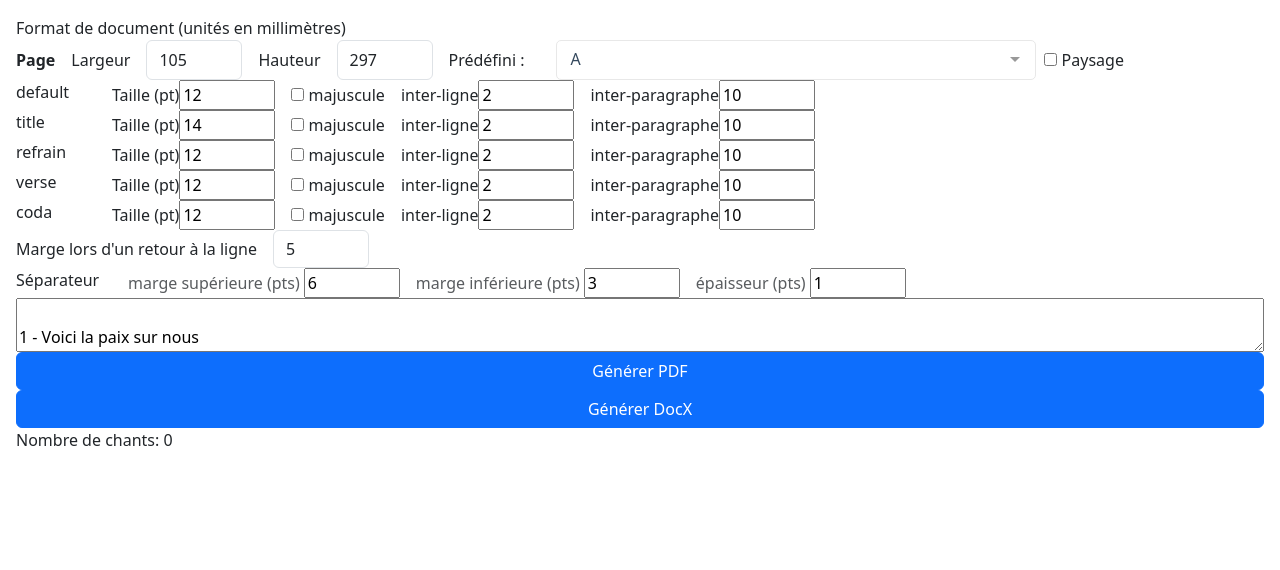
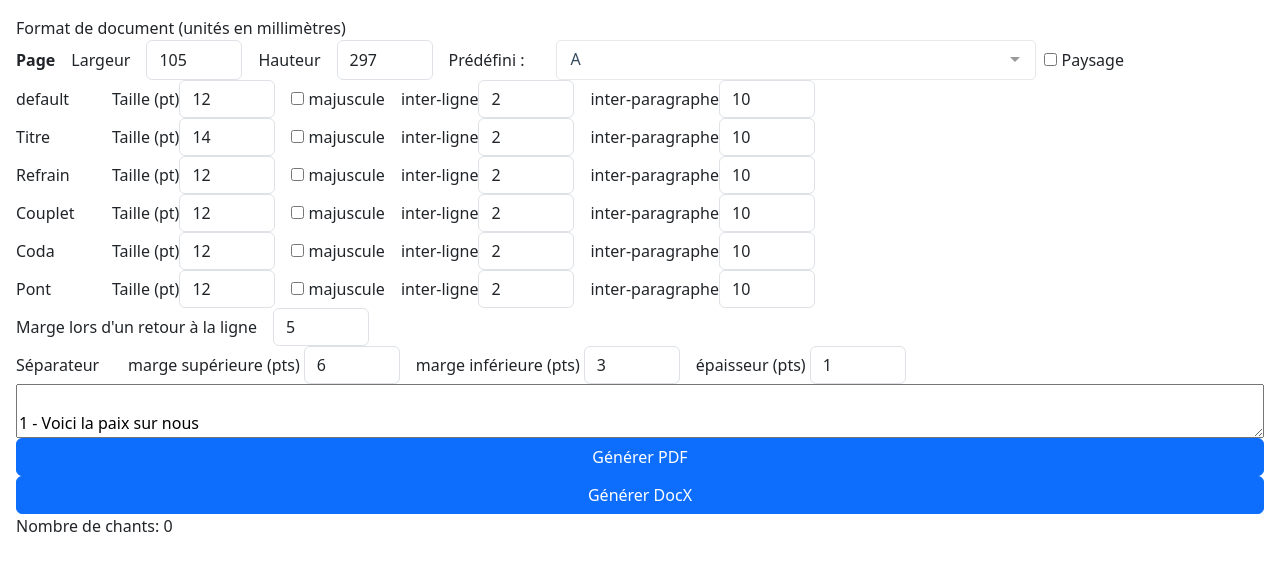
Before and after one commit to boutier/songbook, a Vue app: page / in a window 1280 px wide. Shown: the top 570 px of the page. Built offline with nearby package versions, Linux system fonts and the light colour scheme.

Commit message:
Add Bridge (Pont).

```diff
--- a/src/App.vue
+++ b/src/App.vue
@@ -40,10 +40,11 @@ import SeparatorStyleInput from './components/SeparatorStyleInput.vue'
     </div>
 
     <StyleInput :title="'default'" v-model:style="stylesheet.default" />
-    <StyleInput :title="'title'" v-model:style="stylesheet.title" />
-    <StyleInput :title="'refrain'" v-model:style="stylesheet.refrain" />
-    <StyleInput :title="'verse'" v-model:style="stylesheet.verse" />
-    <StyleInput :title="'coda'" v-model:style="stylesheet.coda" />
+    <StyleInput :title="'Titre'" v-model:style="stylesheet.title" />
+    <StyleInput :title="'Refrain'" v-model:style="stylesheet.refrain" />
+    <StyleInput :title="'Couplet'" v-model:style="stylesheet.verse" />
+    <StyleInput :title="'Coda'" v-model:style="stylesheet.coda" />
+    <StyleInput :title="'Pont'" v-model:style="stylesheet.bridge" />
 
     <div class="d-flex justify-content-start">
       <label class="form-label me-3 my-auto">Marge lors d'un retour à la ligne</label>
--- a/src/components/SeparatorStyleInput.vue
+++ b/src/components/SeparatorStyleInput.vue
@@ -23,27 +23,27 @@ export default {
 
 <template>
   <div class="d-flex">
-    <div class="size-input">{{ title }}</div>
-    <label class="ms-3 text-muted me-1 my-auto">marge supérieure (pts)</label>
+    <div class="size-input my-auto">{{ title }}</div>
+    <label class="form-label ms-3 me-1 my-auto">marge supérieure (pts)</label>
     <input
       ref="lineMarginTop"
-      class="size-input"
+      class="size-input form-control"
       :value="style.lineMarginTop"
       @input="emit"
       type="number"
     />
-    <label class="ms-3 text-muted me-1 my-auto">marge inférieure (pts)</label>
+    <label class="form-label ms-3 me-1 my-auto">marge inférieure (pts)</label>
     <input
       ref="lineMarginTop"
-      class="size-input"
+      class="size-input form-control"
       :value="style.lineMarginBottom"
       @input="emit"
       type="number"
     />
-    <label class="ms-3 text-muted me-1 my-auto">épaisseur (pts)</label>
+    <label class="form-label ms-3 me-1 my-auto">épaisseur (pts)</label>
     <input
       ref="lineThickness"
-      class="size-input"
+      class="size-input form-control"
       :value="style.lineThickness"
       @input="emit"
       type="number"
--- a/src/components/StyleInput.vue
+++ b/src/components/StyleInput.vue
@@ -26,27 +26,33 @@ export default {
 
 <template>
   <div class="d-flex">
-    <div class="size-input">{{ title }}</div>
-    <div class="my-auto">Taille (pt)</div>
-    <input ref="fontSize" class="size-input me-3" :value="style.size" type="number" @input="emit" />
-    <div class="my-auto me-3">
+    <div class="size-input my-auto">{{ title }}</div>
+    <div class="form-label my-auto">Taille (pt)</div>
+    <input
+      ref="fontSize"
+      class="form-control size-input me-3"
+      :value="style.size"
+      type="number"
+      @input="emit"
+    />
+    <div class="me-3 my-auto">
       <label>
         <input ref="toUpper" type="checkbox" @click="emit" :value="style.toUpper" />
         majuscule
       </label>
     </div>
-    <div class="my-auto">inter-ligne</div>
+    <div class="form-label my-auto">inter-ligne</div>
     <input
       ref="interLine"
-      class="size-input me-3"
+      class="form-control size-input me-3"
       :value="style.interLine"
       type="number"
       @input="emit"
     />
-    <div class="my-auto">inter-paragraphe</div>
+    <div class="form-label my-auto">inter-paragraphe</div>
     <input
       ref="afterParagraph"
-      class="size-input me-3"
+      class="form-control size-input me-3"
       :value="style.afterParagraph"
       type="number"
       @input="emit"
--- a/src/generator/bin-packing.ts
+++ b/src/generator/bin-packing.ts
@@ -176,7 +176,7 @@ export function bin_packing<T>(
   }
 
   var total_size_packed = buckets.reduce((acc, bin) => acc + bin.size, 0)
-  if (total_size_packed != total_size_to_be_packed) {
+  if (Math.round(total_size_packed) != Math.round(total_size_to_be_packed)) {
     errors.push(
       'packed: ' + total_size_packed + '\n' + 'should be packed: ' + total_size_to_be_packed
     )
--- a/src/generator/formatter.ts
+++ b/src/generator/formatter.ts
@@ -17,6 +17,7 @@ export type FormatDefinition = {
   refrain: StyleDefinition
   verse: StyleDefinition
   coda: StyleDefinition
+  bridge: StyleDefinition
 }
 
 export type Style = {
@@ -37,6 +38,7 @@ export type Format = {
   refrain: Style
   verse: Style
   coda: Style
+  bridge: Style
 }
 
 export const DEFAULT_STYLES: FormatDefinition = {
@@ -69,7 +71,14 @@ export const DEFAULT_STYLES: FormatDefinition = {
     afterParagraph: 10
   },
   coda: {
-    font: StandardFonts.TimesRoman,
+    font: StandardFonts.TimesRomanBold,
+    size: 12,
+    toUpper: false,
+    interLine: 2,
+    afterParagraph: 10
+  },
+  bridge: {
+    font: StandardFonts.TimesRomanBold,
     size: 12,
     toUpper: false,
     interLine: 2,
@@ -216,10 +225,11 @@ function format_song(page: PageFormat, styles: Format, song: Song): FormattedSon
   }
 
   const styleByPrefixType: { [t in PrefixType]: Style } = {
-    '': styles.default,
-    R: styles.refrain,
-    '#': styles.verse,
-    Coda: styles.coda
+    none: styles.default,
+    refrain: styles.refrain,
+    'numbered-verse': styles.verse,
+    coda: styles.coda,
+    bridge: styles.bridge
   }
 
   const lastIndex = song.stanzas.length - 1
@@ -278,13 +288,15 @@ export async function toFormat(
   fonts[formatDefinition.refrain.font] ??= await pdfDoc.embedFont(formatDefinition.refrain.font)
   fonts[formatDefinition.verse.font] ??= await pdfDoc.embedFont(formatDefinition.verse.font)
   fonts[formatDefinition.coda.font] ??= await pdfDoc.embedFont(formatDefinition.coda.font)
+  fonts[formatDefinition.bridge.font] ??= await pdfDoc.embedFont(formatDefinition.coda.font)
 
   return {
     default: toStyle(formatDefinition.default, fonts[formatDefinition.default.font]),
     title: toStyle(formatDefinition.title, fonts[formatDefinition.title.font]),
     refrain: toStyle(formatDefinition.refrain, fonts[formatDefinition.refrain.font]),
     verse: toStyle(formatDefinition.verse, fonts[formatDefinition.verse.font]),
-    coda: toStyle(formatDefinition.coda, fonts[formatDefinition.coda.font])
+    coda: toStyle(formatDefinition.coda, fonts[formatDefinition.coda.font]),
+    bridge: toStyle(formatDefinition.bridge, fonts[formatDefinition.bridge.font])
   }
 }
 
--- a/src/generator/parser.ts
+++ b/src/generator/parser.ts
@@ -9,7 +9,7 @@ export type Song = {
   number?: number
 }
 
-export type PrefixType = 'R' | '#' | 'Coda' | ''
+export type PrefixType = 'refrain' | 'numbered-verse' | 'coda' | 'bridge' | 'none'
 
 export type Stanza = {
   prefixType: PrefixType
@@ -29,7 +29,7 @@ function next_non_empty(lines: string[]): string | undefined {
 function parse_next_stanza(lines: string[]): Stanza | undefined {
   const stanza: Stanza = {
     prefix: '',
-    prefixType: '',
+    prefixType: 'none',
     lines: []
   }
 
@@ -41,9 +41,16 @@ function parse_next_stanza(lines: string[]): Stanza | undefined {
   for (; line && line.length > 0; line = lines.pop()) {
     // First line determine paragraph type.
     const m = line.match(
-      /^((?<num>[0-9]+)|(?<r>[r])|(?<coda>coda)|(?<other>[^a-z]+))\s*[.:/]\s*(?<text>.*)/i
+      /^((?<num>[0-9]+)|(?<r>[r])|(?<coda>coda)|(?<pont>pont)|(?<other>[a-z0-9]+))\s*[.:/]\s*(?<text>.*)/i
     ) as null | {
-      groups: { num?: string; r?: string; coda?: string; other?: string; text: string }
+      groups: {
+        num?: string
+        r?: string
+        coda?: string
+        pont?: string
+        other?: string
+        text: string
+      }
     }
     if (m) {
       if (stanza.lines.length > 0) {
@@ -52,19 +59,23 @@ function parse_next_stanza(lines: string[]): Stanza | undefined {
         break
       }
 
-      const { num, r, coda, other, text } = m.groups
+      const { num, r, coda, pont, other, text } = m.groups
       if (r) {
-        stanza.prefixType = 'R'
+        stanza.prefixType = 'refrain'
         stanza.prefix = 'R.'
       } else if (num) {
-        stanza.prefixType = '#'
+        stanza.prefixType = 'numbered-verse'
         stanza.prefix = num // Rewritten afterwards
       } else if (coda) {
-        stanza.prefixType = 'Coda'
-        stanza.prefix = 'Coda'
+        stanza.prefixType = 'coda'
+        stanza.prefix = 'Coda.'
+      } else if (pont) {
+        stanza.prefixType = 'bridge'
+        stanza.prefix = 'Pont.'
       } else if (other) {
-        stanza.prefixType = ''
+        stanza.prefixType = 'none'
         stanza.prefix = other
+        console.log('unknown prefix detected', other)
       }
       const trimmed_text = text.trim()
       if (trimmed_text) stanza.lines.push(trimmed_text)
@@ -109,7 +120,7 @@ function parse_song(text: string): Song {
 
   let stanzaNum = 1
   song.stanzas.forEach((it) => {
-    if (it.prefixType === '#') it.prefix = `${stanzaNum++}.`
+    if (it.prefixType === 'numbered-verse') it.prefix = `${stanzaNum++}.`
   })
   return song
 }
```
